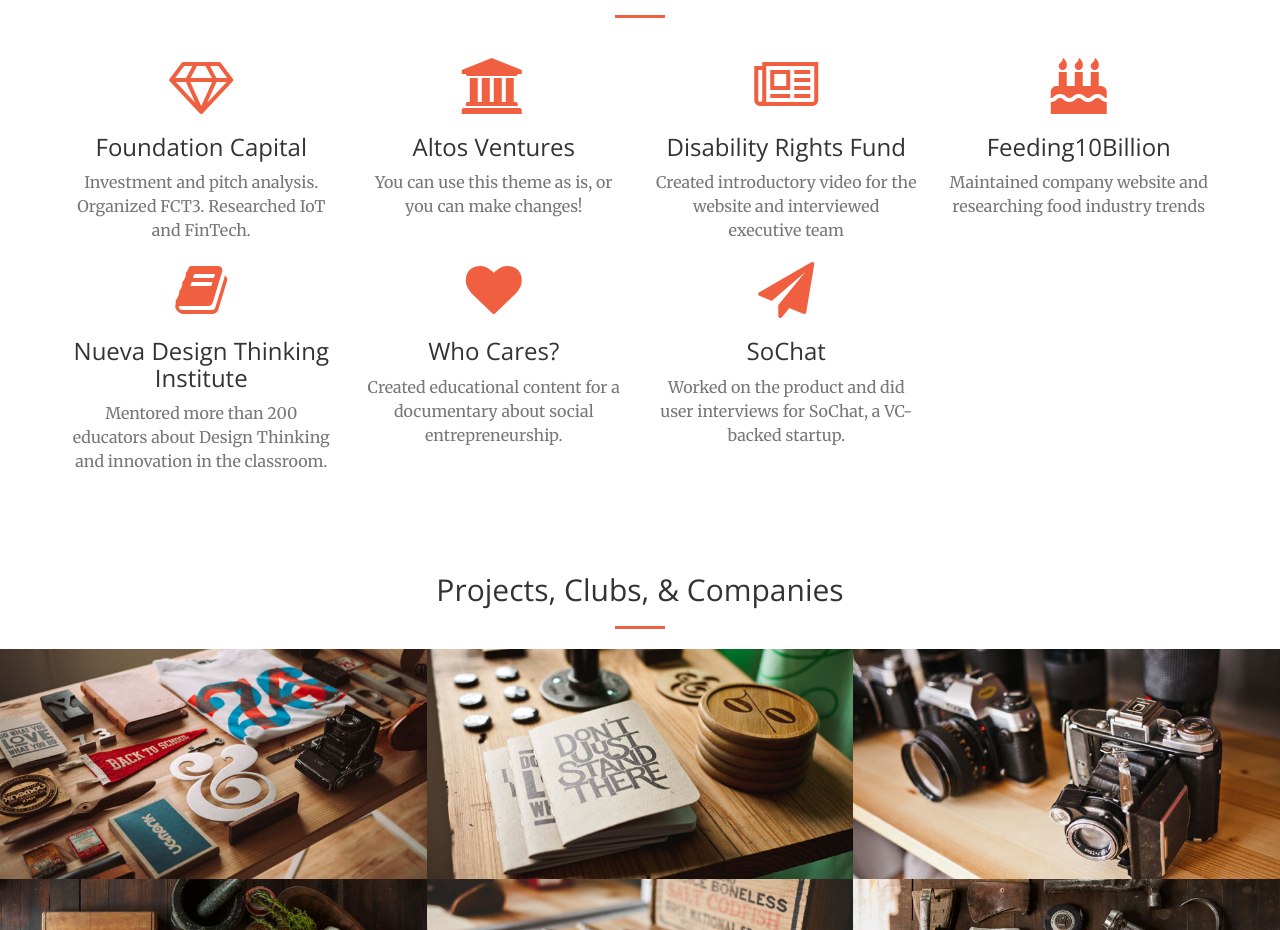
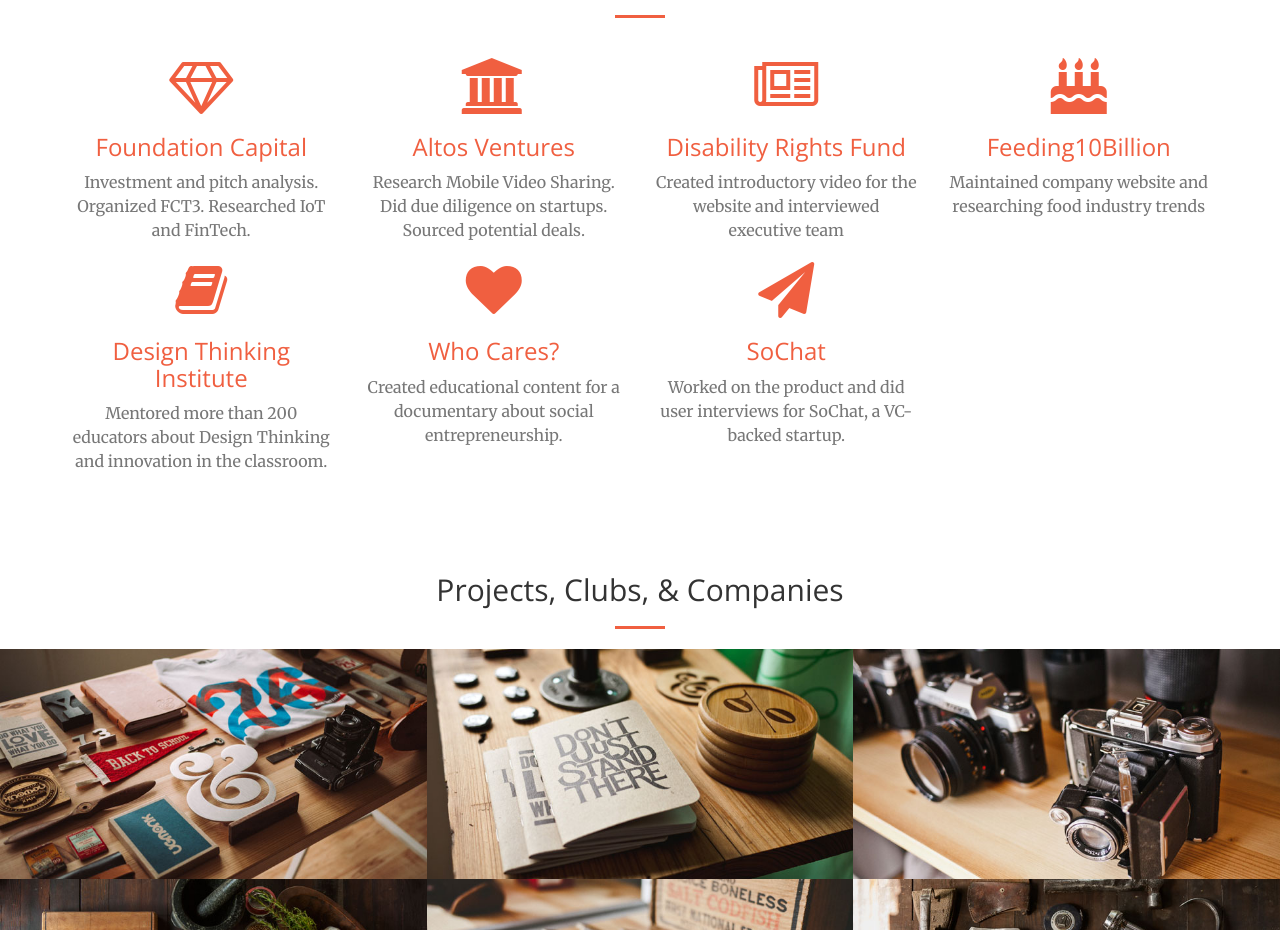
Before and after one commit to asahai/asahai.github.io, a plain HTML site: page index.html in a window 1280 px wide. Shown: the part 1308-2238 px from the top of the page. Drawn offline with nearby package versions, Linux system fonts and the light colour scheme.

Commit message:
Work Experience Links

```diff
--- a/index.html
+++ b/index.html
@@ -139,52 +139,58 @@
                 <div class="col-lg-3 col-md-6 text-center">
                     <div class="service-box">
                         <i class="fa fa-4x fa-diamond wow bounceIn text-primary"></i>
-                        <h3>Foundation Capital</h3>
+                        <h3> <a href="http://www.foundationcapital.com"> Foundation Capital</a> </h3>
                         <p class="text-muted">Investment and pitch analysis. Organized FCT3. Researched IoT and FinTech.</p>
                     </div>
                 </div>
+
                 <div class="col-lg-3 col-md-6 text-center">
                     <div class="service-box">
                         <i class="fa fa-4x fa-bank wow bounceIn text-primary" data-wow-delay=".1s"></i>
-                        <h3>Altos Ventures</h3>
-                        <p class="text-muted">You can use this theme as is, or you can make changes!</p>
+                        <h3><a href="http://www.altos.vc"> Altos Ventures</a> </h3>
+                        <p class="text-muted">Research Mobile Video Sharing. Did due diligence on startups. Sourced potential deals.</p>
                     </div>
                 </div>
+
                 <div class="col-lg-3 col-md-6 text-center">
                     <div class="service-box">
                         <i class="fa fa-4x fa-newspaper-o wow bounceIn text-primary" data-wow-delay=".2s"></i>
-                        <h3>Disability Rights Fund</h3>
+                        <h3><a href="http://www.disabiltyrightsfund.com"> Disability Rights Fund</a> </h3>
                         <p class="text-muted">Created introductory video for the website and interviewed executive team</p>
                     </div>
                 </div>
+
                 <div class="col-lg-3 col-md-6 text-center">
                     <div class="service-box">
                         <i class="fa fa-4x fa-birthday-cake wow bounceIn text-primary" data-wow-delay=".3s"></i>
-                        <h3>Feeding10Billion</h3>
+                        <h3><a href="http://www.feeding10billion.com"> Feeding10Billion</a> </h3>
                         <p class="text-muted">Maintained company website and researching food industry trends</p>
                     </div>
                 </div>
                 </div>
+
             <div class="row">
                  <div class="col-lg-3 col-md-6 text-center">
                     <div class="service-box">
                         <i class="fa fa-4x fa-book wow bounceIn text-primary" data-wow-delay=".4s"></i>
 
-                        <h3>Nueva Design Thinking Institute</h3>
+                        <h3> <a href="http://designthinking.nuevaschool.org"> Design Thinking Institute</a> </h3>
                         <p class="text-muted">Mentored more than 200 educators about Design Thinking and innovation in the classroom. </p>
                     </div>
                 </div>
+
                  <div class="col-lg-3 col-md-6 text-center">
                     <div class="service-box">
                         <i class="fa fa-4x fa-heart wow bounceIn text-primary" data-wow-delay=".5s"></i>
-                        <h3>Who Cares?</h3>
+                        <h3><a href="http://whocaresthefilm.com"> Who Cares?</a></h3>
                         <p class="text-muted">Created educational content for a documentary about social entrepreneurship. </p>
                     </div>
                 </div>
+
                  <div class="col-lg-3 col-md-6 text-center">
                     <div class="service-box">
                         <i class="fa fa-4x fa-paper-plane wow bounceIn text-primary" data-wow-delay=".6s"></i>
-                        <h3>SoChat</h3>
+                        <h3><a href="https://www.sochat.com"> SoChat</a></h3>
                         <p class="text-muted">Worked on the product and did user interviews for SoChat, a VC-backed startup. </p>
                     </div>
                 </div>
```
